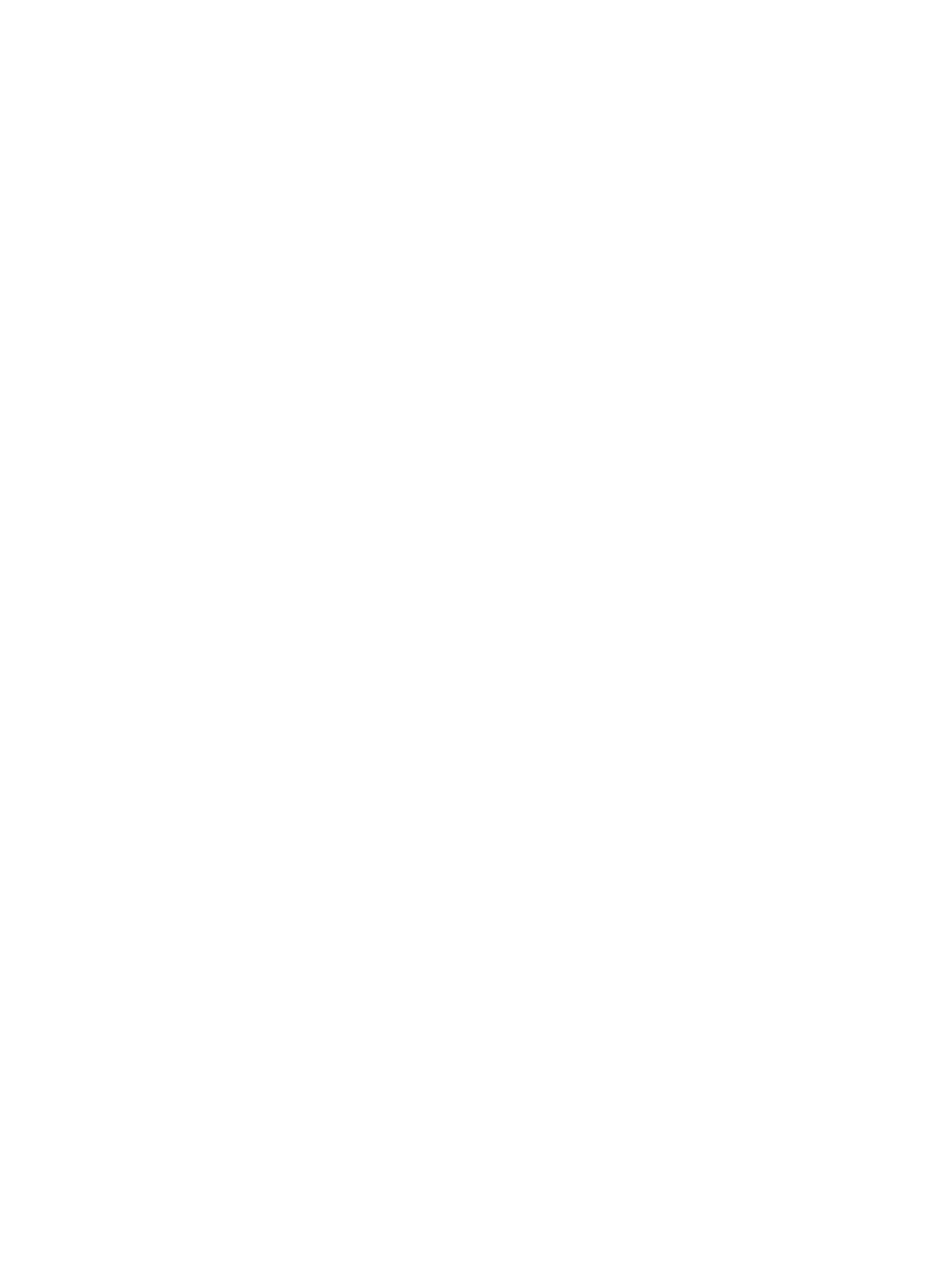
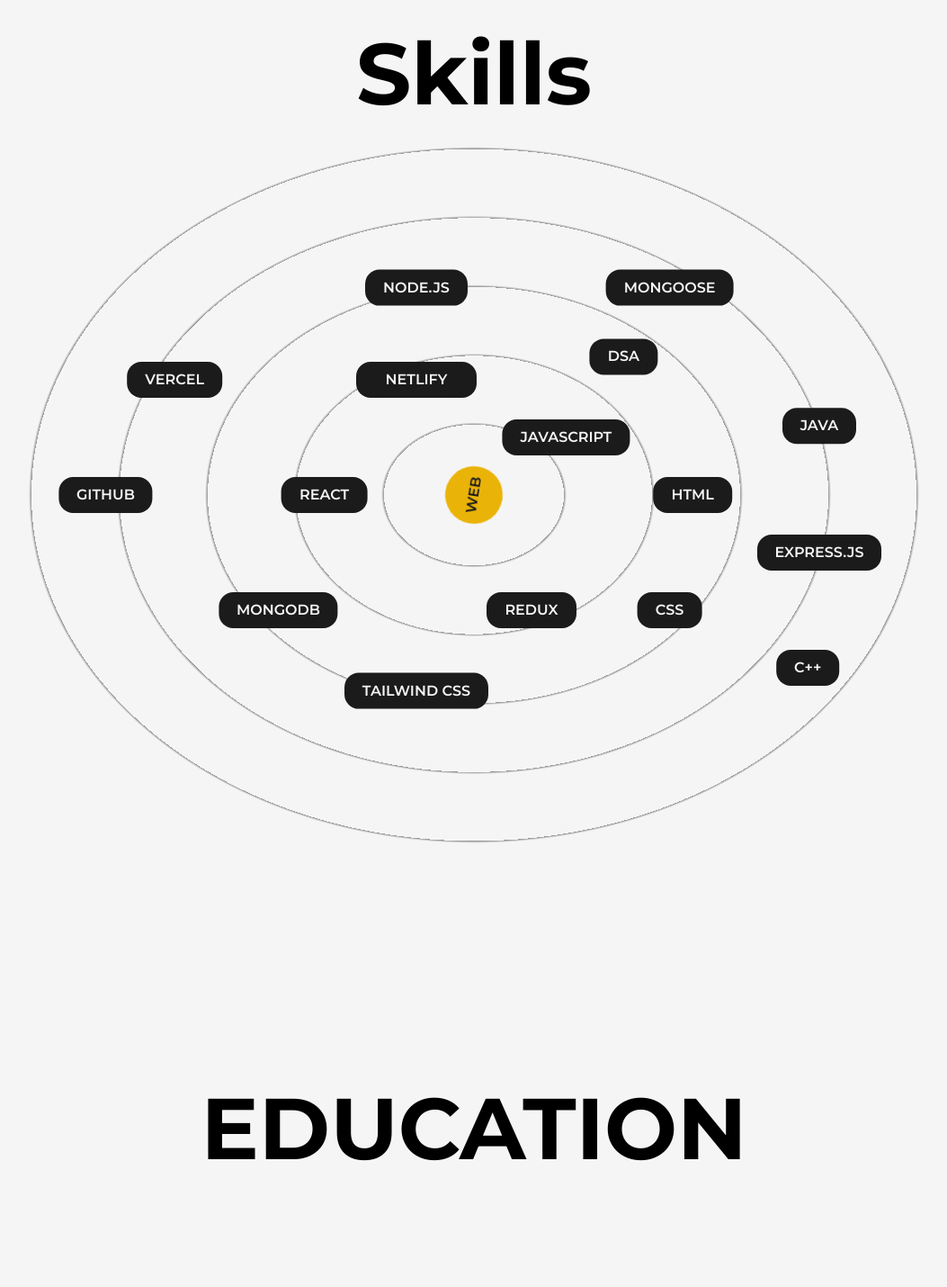
Before and after one commit to soumyasootar/Portfolio, a Next.js app: page /about in a window 1280 px wide. Shown: the part 1330-2760 px from the top of the page at 90% size, without its empty margins (113-1166 px from the left). Before the commit the page ends 1282 px from the top, so only its background shows below. Built offline with nearby package versions, Linux system fonts and the light colour scheme.

Commit message:
About Page Done

```diff
--- /dev/null
+++ b/src/Components/Education.js
@@ -0,0 +1,75 @@
+import React, { useEffect, useRef } from "react";
+import { useScroll, motion } from "framer-motion";
+import LiIcon from "./LiIcon";
+
+const Details = ({ type, time, place, info }) => {
+  const ref = useRef(null);
+  return (
+    <li
+      ref={ref}
+      className="my-8 first:mt-0 last:mb-0 w-[60%] mx-auto flex flex-col items-start justify-between"
+    >
+    <LiIcon reference={ref}/>
+    <motion.div
+     initial={{y:50}}
+     whileInView={{y:0}}
+     transition={{duration:0.5,type:"spring"}}>
+
+      <h3 className="capitalize font-bold text-3xl">{type}</h3>
+      <span className="capitalize font-medium text-dark/75">
+        {time}|{place}
+      </span>
+      <p className="font-medium w-full">{info}</p>
+    </motion.div>
+    </li>
+  );
+};
+
+const Education = () => {
+  const ref1 = useRef(null);
+  const { scrollYProgress } = useScroll({
+    target: ref1,
+    offset: ["start end", "center start"],
+  });
+  useEffect(() => {
+    console.log("scrollYprogress: ", scrollYProgress);
+  }, [scrollYProgress]);
+  return (
+    <div className="my-64">
+      <h2 className="font-bold text-8xl mt-64 mb-32 w-full text-center">
+        EDUCATION
+      </h2>
+
+      <div ref={ref1} className="w-[75%] mx-auto relative">
+        {/* scrolling  */}
+        <motion.div
+          style={{scaleY:scrollYProgress}}
+          className="absolute left-9 top-0 w-[4px] h-full bg-dark origin-top"
+        />
+
+        <ul className="w-full flex flex-col items-start justify-between">
+          <Details
+            type="Full Stack Web Development"
+            time="Aug 2022 - Apr 2023 "
+            place=" Masai School , Bangalore "
+            info="Completed 1200+ Hours of coursework in topics such as JAVA,DATA STRUCTURE AND ALGORITHMS, REACT ,REDUX ,NODE.JS ,EXPRESS.JS ,MONGODB ,MONGOOSE ,NEXT.JS."
+          />
+          <Details
+            type="Bachelor Of Technology In Agricultural Engineering"
+            time="2018-2022 "
+            place=" College Of Agricultural Engineering and Technology (C.A.E.T.) , OUAT"
+            info="Bhubaneswar,Odisha,India"
+          />
+          <Details
+            type="12th board (CBSE)"
+            time="2018 "
+            place=" SAI INTERNATIONAL SCHOOL"
+            info="Bhubaneswar,Odisha,India"
+          />
+        </ul>
+      </div>
+    </div>
+  );
+};
+
+export default Education;
--- /dev/null
+++ b/src/Components/LiIcon.js
@@ -0,0 +1,24 @@
+import { motion, useScroll } from "framer-motion";
+import React, { useRef } from "react";
+
+const LiIcon = ({reference}) => {
+    const { scrollYProgress } = useScroll({
+      target: reference,
+      offset: ["center end", "center center"],
+    });
+  return (
+    <figure className="absolute left-0 stroke-dark">
+      <svg className=" -rotate-90" width={75} height="75" viewBox="0 0 100 100">
+        <circle cx={"75"} cy="50" r={"20"}  className="stroke-primary stroke-1 fill-none"/>
+        <motion.circle cx={"75"} cy="50" r={"20"} className=" stroke-[5px] fill-light"
+            style={{
+                pathLength:scrollYProgress
+            }}
+        />
+        <circle cx={"75"} cy="50" r={"10"} className=" animate-pulse stroke-1 fill-primary"/>
+      </svg>
+    </figure>
+  );
+};
+
+export default LiIcon;
--- a/src/Components/Skills.js
+++ b/src/Components/Skills.js
@@ -1,9 +1,55 @@
-import React from 'react'
+import React from "react";
+import { motion } from "framer-motion";
+
+const Skill = ({ name, x, y }) => {
+  return (
+    <motion.div
+      className="flex items-center justify-center rounded-2xl font-semibold bg-dark text-light px-5 py-2 shadow-dark cursor-pointer absolute"
+      whileHover={{ scale: 1.1 }}
+      initial={{x:0,y:0}}
+      whileInView={{x:x,y:y}}
+      transition={{duration:1}}
+    >
+      {name}
+    </motion.div>
+  );
+};
 
 const Skills = () => {
   return (
-    <div>Skills</div>
-  )
-}
+    <>
+      <h2 className="font-bold text-8xl mt-64 mb-5 w-full text-center">Skills</h2>
+      <div className="w-full h-screen relative flex items-center justify-center rounded-full bg-circularLight">
 
-export default Skills
+      <motion.div
+      className=" animate-spin-slow flex items-center justify-center rounded-full font-semibold bg-yellow-500 h-12 w-12 text-dark p-8 shadow-dark cursor-pointer absolute"
+      whileHover={{ scale: 1.1 }}
+
+      initial={{x:0,y:0}}
+    >
+      WEB
+    </motion.div>
+        <Skill name="REACT" x="-13vw" y="0vw"/>
+        <Skill name="TAILWIND CSS" x="-5vw" y="17vw"/>
+        <Skill name="CHAKRA UI" x="-5vw" y="-10vw"/>
+        <Skill name="DSA" x="13vw" y="-12vw"/>
+        <Skill name="REDUX" x="5vw" y="10vw"/>
+        <Skill name="NODE.JS" x="-5vw" y="-18vw"/>
+        <Skill name="JAVA" x="30vw" y="-6vw"/>
+        <Skill name="EXPRESS.JS" x="30vw" y="5vw"/>
+        <Skill name="MONGOOSE" x="17vw" y="-18vw"/>
+        <Skill name="NEXT.JS" x="-5vw" y="-10vw"/>
+        <Skill name="NETLIFY" x="-5vw" y="-10vw"/>
+        <Skill name="GITHUB" x="-32vw" y="0vw"/>
+        <Skill name="C++" x="29vw" y="15vw"/>
+        <Skill name="VERCEL" x="-26vw" y="-10vw"/>
+        <Skill name="MONGODB" x="-17vw" y="10vw"/>
+        <Skill name="JAVASCRIPT" x="8vw" y="-5vw"/>
+        <Skill name="HTML"x="19vw" y="0vw"/>
+        <Skill name="CSS" x="17vw" y="10vw"/>
+      </div>
+    </>
+  );
+};
+
+export default Skills;
--- a/src/pages/about.js
+++ b/src/pages/about.js
@@ -1,5 +1,7 @@
 import AnimatedText from "@/Components/AnimatedText";
+import Education from "@/Components/Education";
 import Layout from "@/Components/Layout";
+import Skills from "@/Components/Skills";
 import { useInView, useMotionValue, useSpring } from "framer-motion";
 import Head from "next/head";
 import Image from "next/image";
@@ -100,6 +102,8 @@
               </div>
             </div>
           </div>
+          <Skills/>
+          <Education/>
         </Layout>
       </main>
     </>
--- a/tailwind.config.js
+++ b/tailwind.config.js
@@ -19,6 +19,9 @@
     },
     animation: {
       'spin-slow': 'spin 8s linear infinite',
+    },
+    backgroundImage:{
+      circularLight:'repeating-radial-gradient(rgba(0,0,0,0.4) 2px, #F5F5F5 5px,#f5f5f5 100px);'
     }
     },
   },
```
